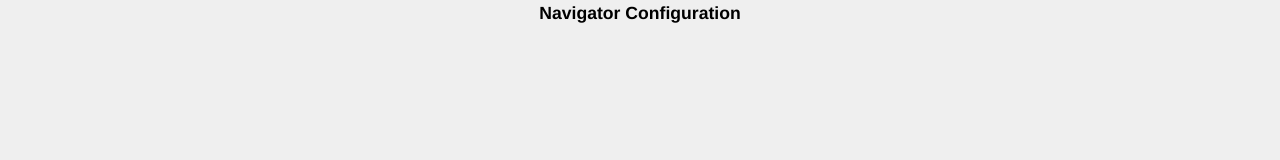
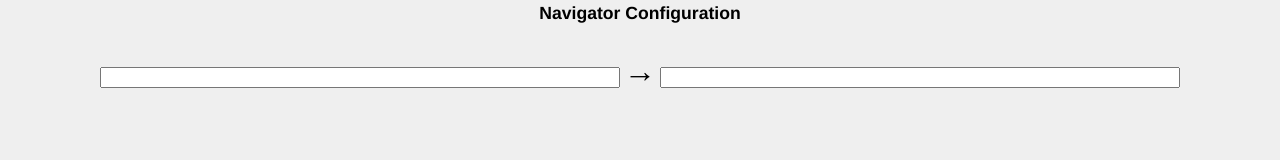
Before and after one commit to royvandewater/navigator, a website: page data/settings.html in a window 1280 px wide. Drawn offline with Linux system fonts and the light colour scheme.

Commit message:
First iteration of basic settings interface

```diff
--- a/data/settings.html
+++ b/data/settings.html
@@ -7,5 +7,12 @@
   </head>
   <body>
     <h4>Navigator Configuration</h4>
+    <div class="matchers">
+      <div class="matcher">
+        <input id="matcher1" type="text"/>
+        <span class="right-arrow">&rarr;</span>
+        <input id="replacement1" type="text"/>
+      </div>
+    </div>
   </body>
 </html>
--- a/data/style.css
+++ b/data/style.css
@@ -3,3 +3,16 @@ h4 { margin-top: 5px; margin-bottom: 5px; text-align: center; font-weight: bold;
 
 div#input { margin-left: auto; margin-right: auto; text-align: center;}
 input[type=submit]{ display: none; }
+
+div.matchers {
+  margin-top: 2em;
+  text-align: center;
+}
+
+div.matchers input {
+  width: 40%;
+}
+
+div.matchers span.right-arrow {
+  font-size: 2em;
+}
```
